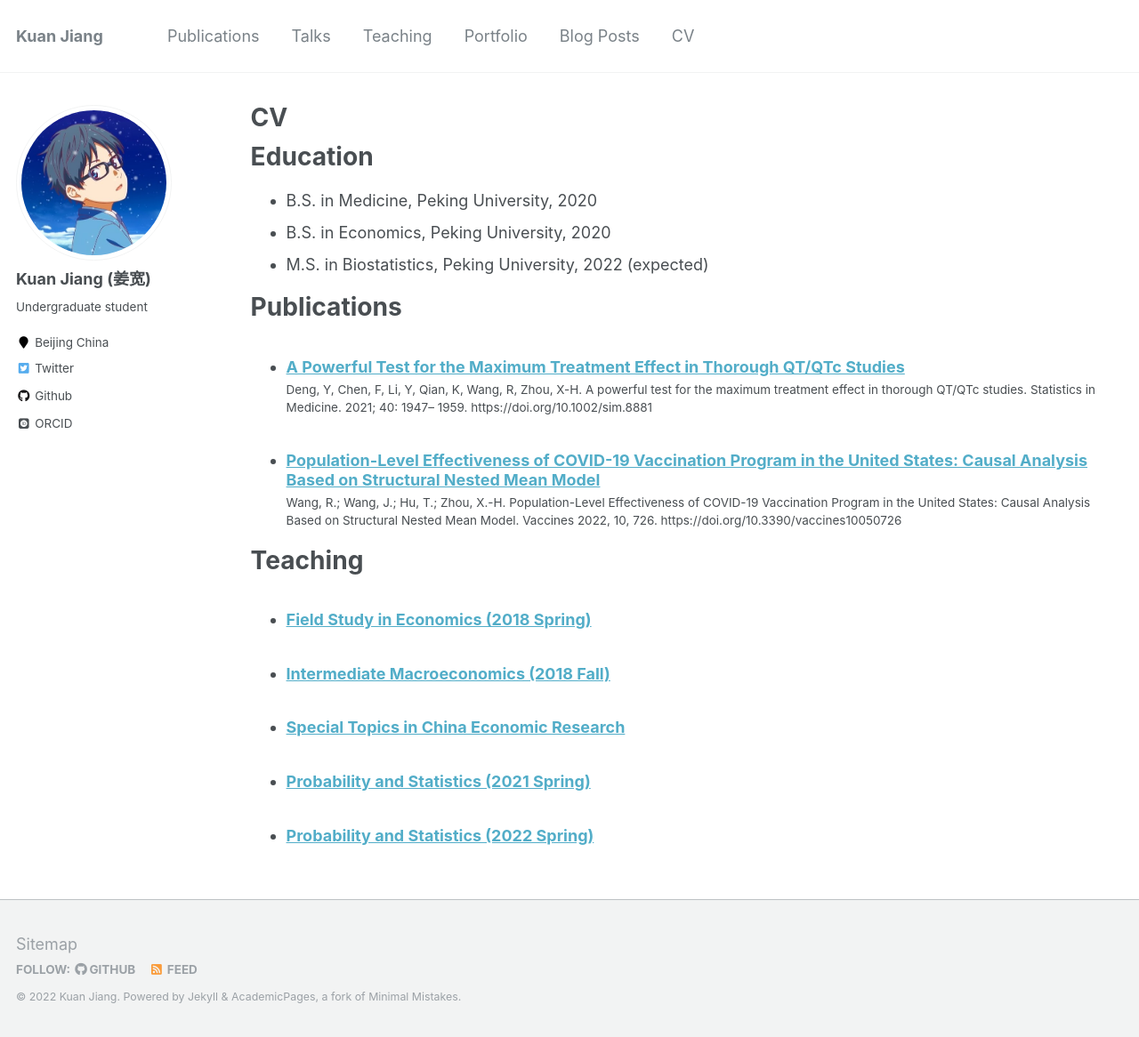
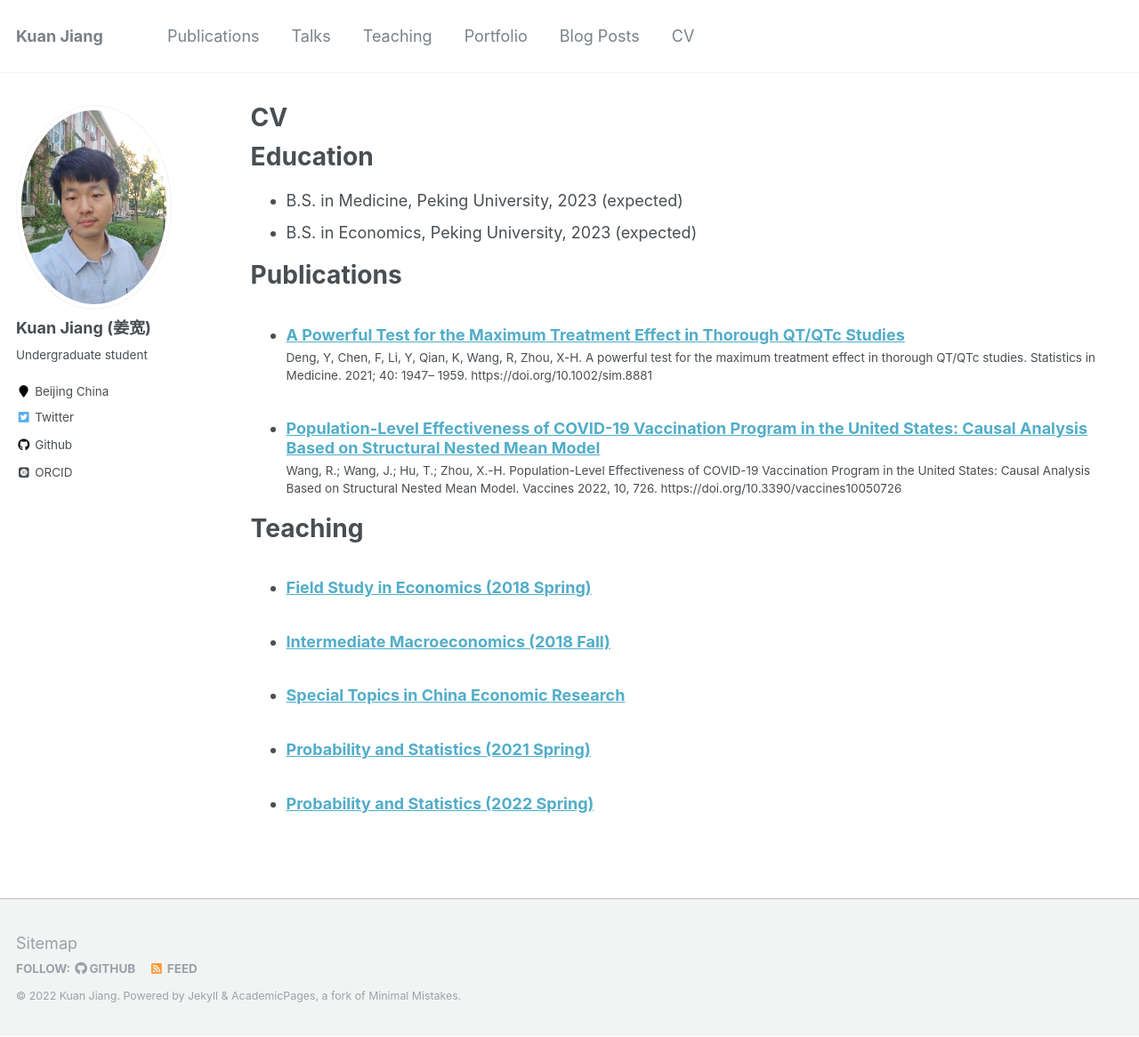
Before and after one commit to kuan-jiang/kuan-jiang.github.io, a Jekyll site: the page built from _pages/cv.md, in a window 1280 px wide and 1166 px high. Shown: the whole window at 89% size. Built offline with Jekyll 4.4.1, drawn with Linux system fonts in a browser that asks for light colours; some web fonts are replaced.

Commit message:
updated my photo

```diff
--- a/_pages/cv.md
+++ b/_pages/cv.md
@@ -11,9 +11,8 @@ redirect_from:
 
 Education
 ======
-* B.S. in Medicine, Peking University, 2020
-* B.S. in Economics, Peking University, 2020
-* M.S. in Biostatistics, Peking University, 2022 (expected)
+* B.S. in Medicine, Peking University, 2023 (expected)
+* B.S. in Economics, Peking University, 2023 (expected)
 
 Publications
 ======
```
Also changed, not shown: _pages/about.md (+2 -2 lines), images/profile.jpg.
